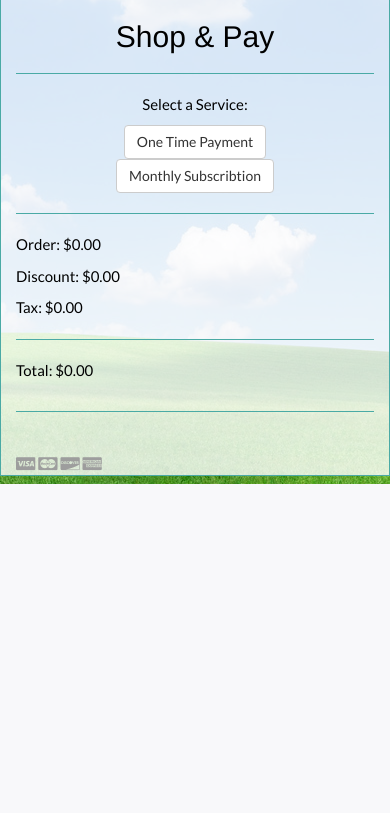
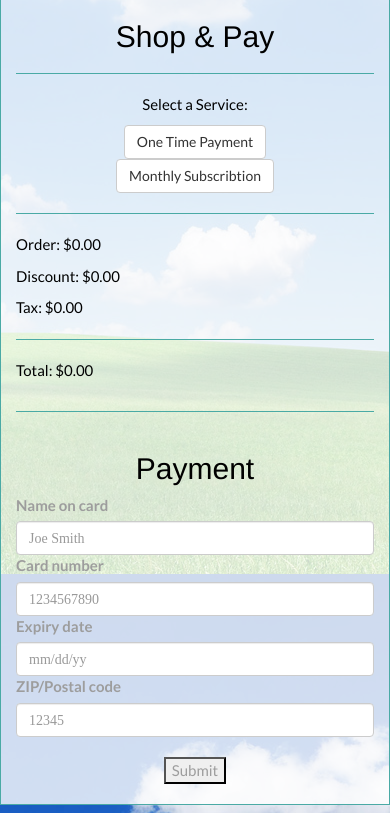
Before and after one commit to walkerfharris/iLawn_Project, a PHP site: page /profile.html in a window 390 px wide. Shown: the part 506-1319 px from the top of the page. Before the commit the page ends 990 px from the top, so only its background shows below. Run offline with PHP 8.4, Linux system fonts and the light colour scheme; some libraries are stand-ins or nearby versions.

Commit message:
add payment form

```diff
--- a/css/editor-css.css
+++ b/css/editor-css.css
@@ -28,3 +28,8 @@ h1, h2, h3, p {
 hr {
     border-top: 1px solid #4aaaa5;
 }
+
+.submitBtn {
+    margin-top: 20px;
+    margin-bottom: 20px;
+}
--- a/profile.html
+++ b/profile.html
@@ -63,17 +63,51 @@
                 </div>
             </div>
             <hr>
-            <br>
-            <div class="row">
-                <div class="col-md-offset-3 col-md-6">
-                    <i class="fa fa-cc-visa fa-2" aria-hidden="true"></i>
-                    <i class="fa fa-cc-mastercard fa-2" aria-hidden="true"></i>
-                    <i class="fa fa-cc-discover fa-2" aria-hidden="true"></i>
-                    <i class="fa fa-cc-amex fa-2" aria-hidden="true"></i>
-                </div>
+
+        <div class="row">
+            <div>
+              <center><h2>Payment</h2></center>
             </div>
+
+          </div>
+          <div class="row">
+            <div class="col-md-offset-3 col-md-6">
+              <label or="NameOnCard">Name on card</label>
+              <input placeholder="Joe Smith" id="NameOnCard" class="form-control" type="text" maxlength="155"></input>
+            </div>
+          </div>
+          <div class="row">
+            <div class="col-md-offset-3 col-md-6">
+              <label for="CreditCardNumber">Card number</label>
+              <input placeholder="1234567890" id="CreditCardNumber" class="null card-image form-control" type="text"></input>
+            </div>
+          </div>
+          <div class="row">
+            <div class="col-md-offset-3 col-md-6">
+              <label for="ExpiryDate">Expiry date</label>
+              <input placeholder="mm/dd/yy" id="ExpiryDate" class="form-control"></input>
+            </div>
+          </div>
+          <div class="row">
+            <div class="col-md-offset-3 col-md-6">
+              <label for="ZIPCode">ZIP/Postal code</label>
+              <input placeholder="12345" for="ZIPCode" class="form-control"></input>
+            </div>
+            <div>
+              <div class="col-md-offset-3 col-md-6">
+              <center><button class="submitBtn">Submit</button></center>
+              </div>
+              </div>
+          </div>
+      </form>
+  </div>
+</div>
         </div>
     </section>
+
+
+
+
     <script src='js/editor/profile.js'></script>
 </body>
 </html>
```
